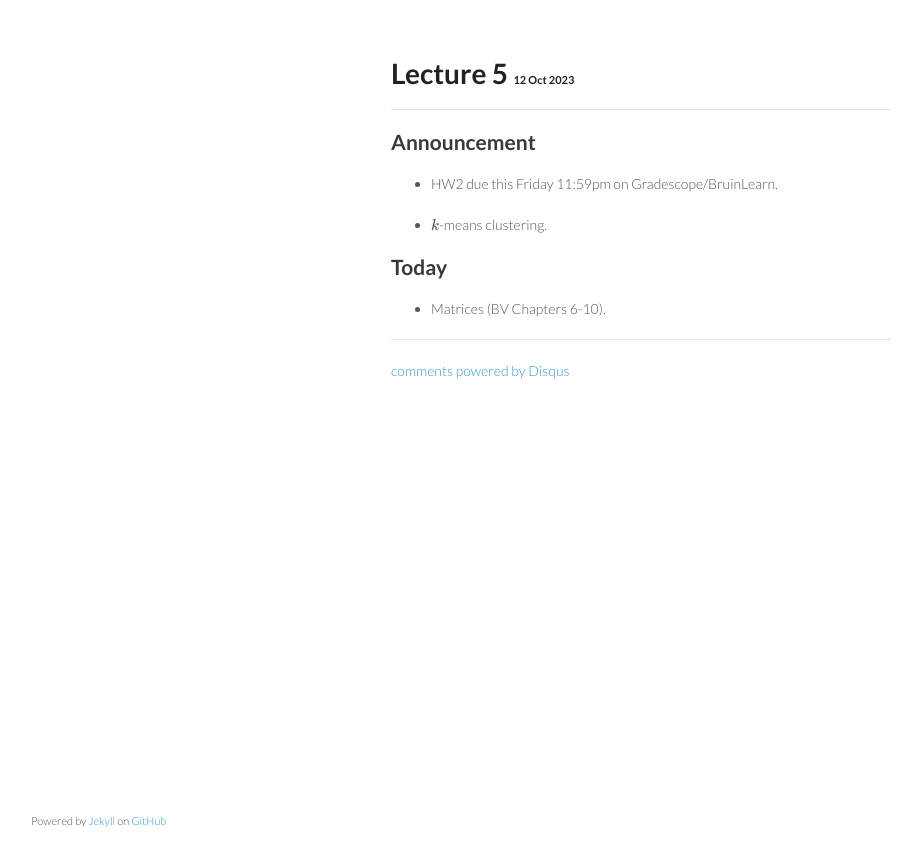
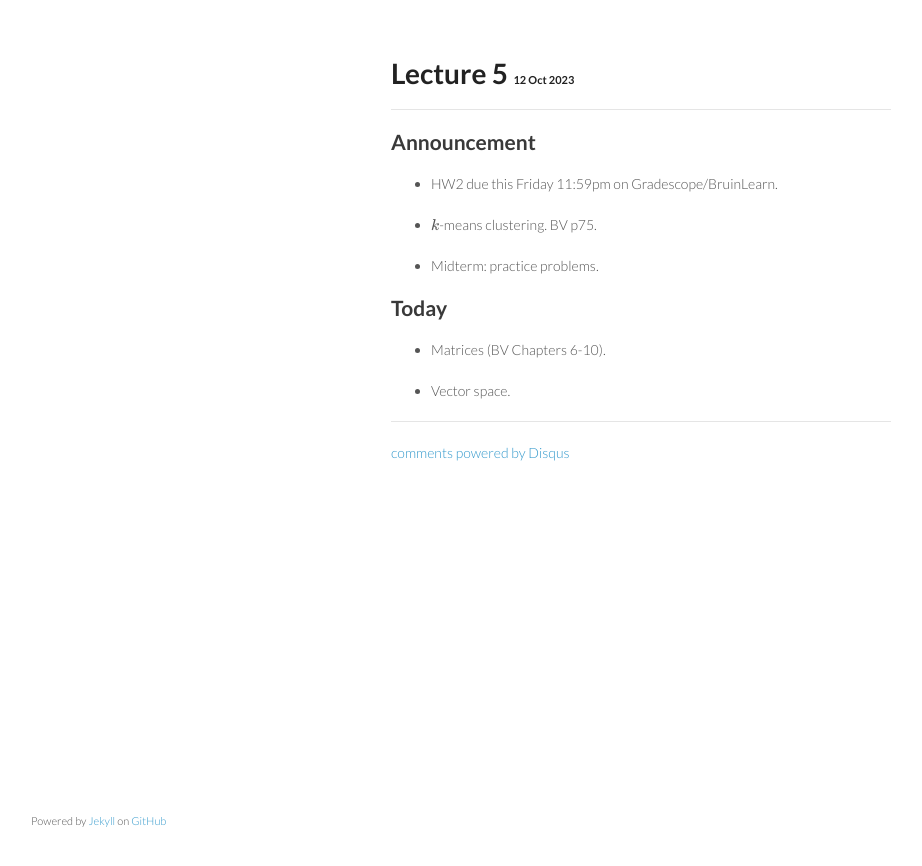
Before and after one commit to ucla-biostat-216/2023fall, a Jekyll site: the page built from _posts/2023-10-12-week2-day2.md, in a window 1280 px wide. Shown: the top 866 px of the page, without its empty margins (179-1101 px from the left). Built offline with Jekyll 4.4.1, drawn with Linux system fonts in a browser that asks for light colours; formulas are drawn with MathJax 3; comment, search, counter and statistics services are not loaded.

Commit message:
update url to the GS algorithm

```diff
--- a/_posts/2023-10-12-week2-day2.md
+++ b/_posts/2023-10-12-week2-day2.md
@@ -8,8 +8,12 @@
 
 * HW2 due this Friday 11:59pm on Gradescope/BruinLearn.
 
-* $k$-means clustering.
+* $k$-means clustering. BV p75.
+
+* Midterm: practice problems.
 
 ## Today
 
 * Matrices (BV Chapters 6-10).
+
+* Vector space.
--- a/slides/03-matrix/03-matrix.qmd
+++ b/slides/03-matrix/03-matrix.qmd
@@ -1593,7 +1593,7 @@
 
 ### QR factorization
 
-- Recall in the [Gram-Schmidt algorithm](https://ucla-biostat-216.github.io/2022fall/slides/02-vector/02-vector.html#Gram-Schmidt-algorithm), given input vectors $\mathbf{a}_1, \ldots, \mathbf{a}_k \in \mathbb{R}^n$, the Gram-Schmidt algorithm outputs orthonormal vectors $\mathbf{q}_1, \ldots, \mathbf{q}_k$.
+- Recall in the [Gram-Schmidt algorithm](https://ucla-biostat-216.github.io/2023fall/slides/02-vector/02-vector.html#how-to-orthonormalize-a-set-of-vectors-gram-schmidt-algorithm), given input vectors $\mathbf{a}_1, \ldots, \mathbf{a}_k \in \mathbb{R}^n$, the Gram-Schmidt algorithm outputs orthonormal vectors $\mathbf{q}_1, \ldots, \mathbf{q}_k$.
 
     This can be compactly expressed as
 $$
```
